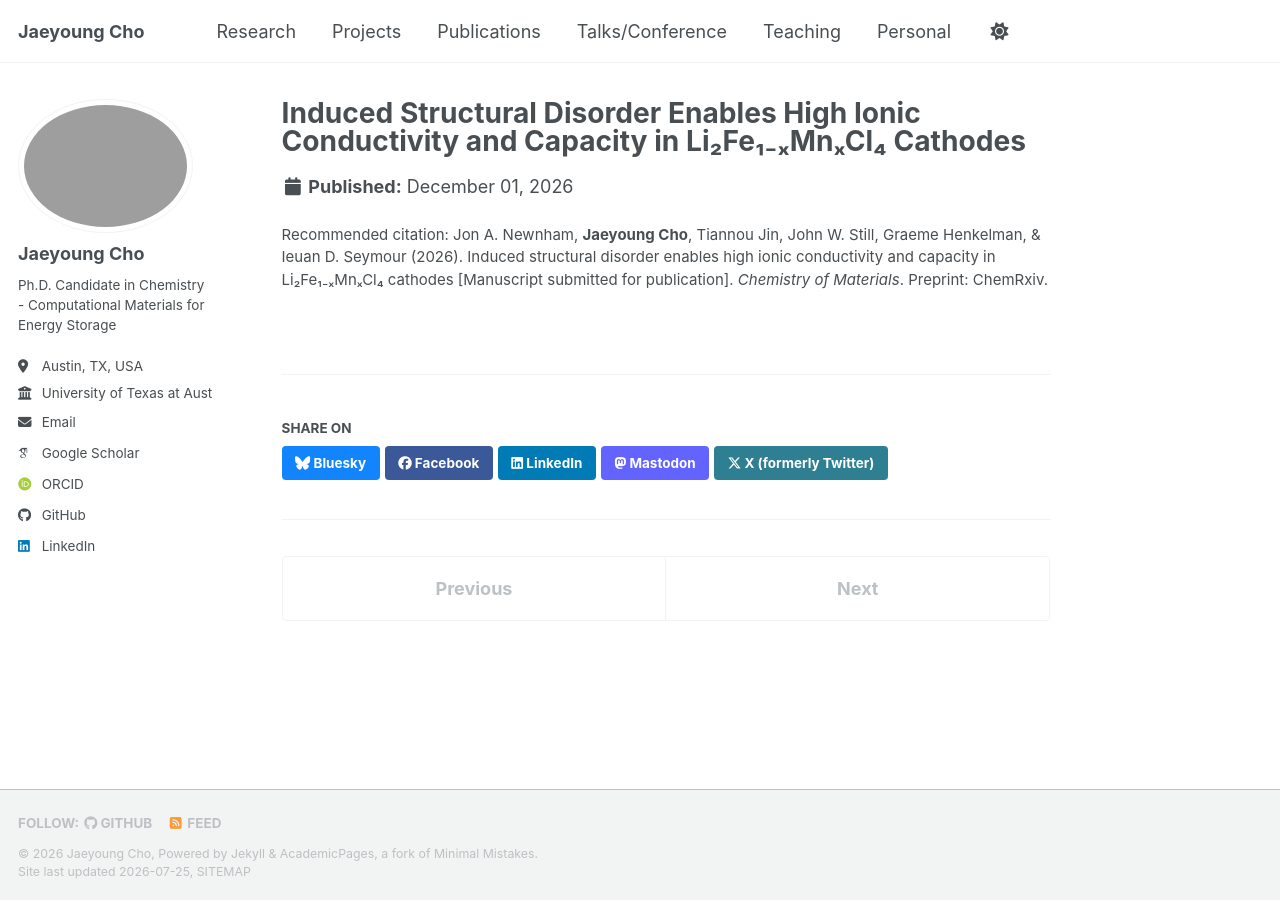
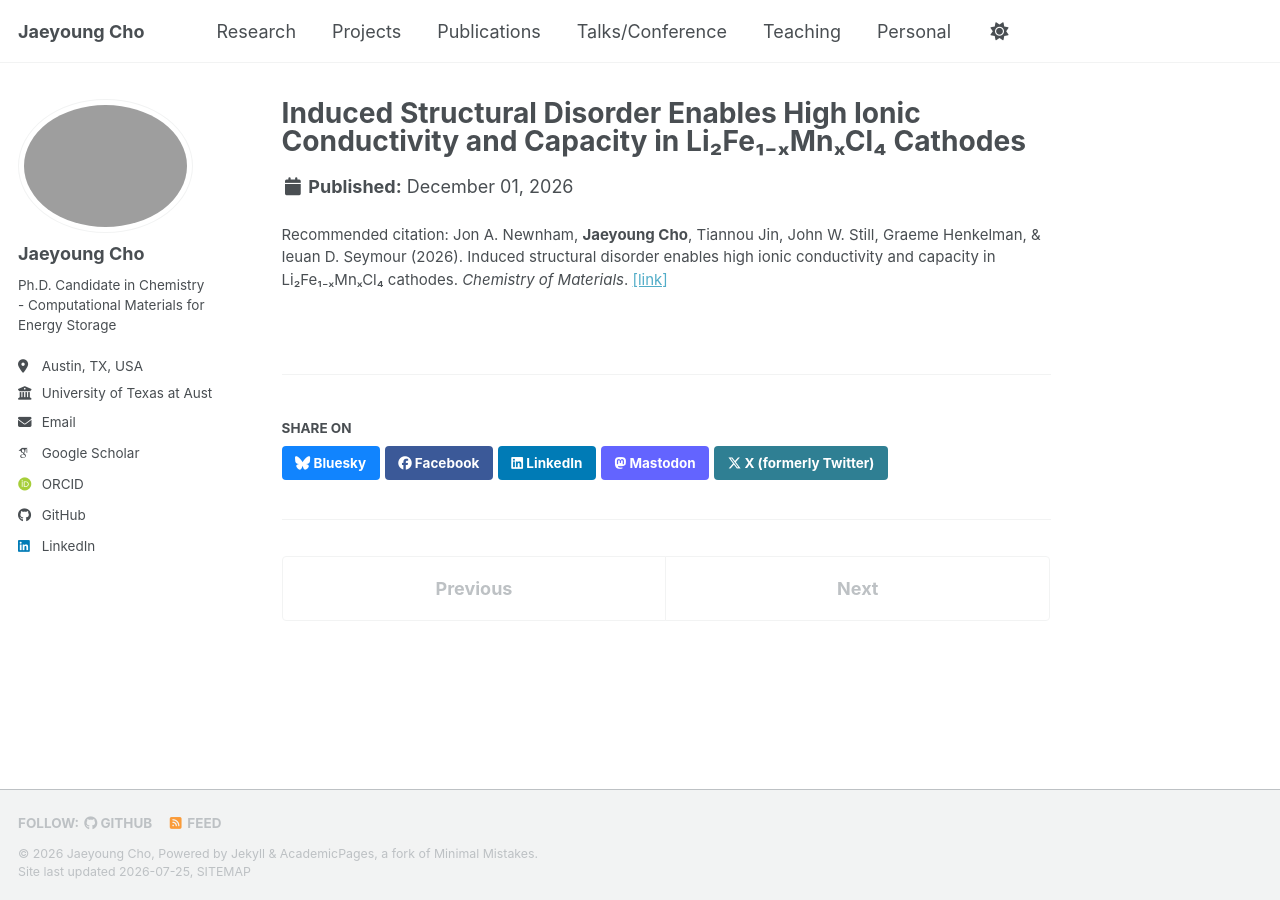
Before and after one commit to jycho5758/jycho5758.github.io, a Jekyll site: the page built from _publications/2026-06-15-li2femncl4-disorder-cathode.md, in a window 1280 px wide. Built offline with Jekyll 4.4.1, drawn with Linux system fonts in a browser that asks for light colours; some web fonts are replaced; a script bundle is joined from its source files by our own code; library files that are not in the unit come from our copies.

Commit message:
Update 2026-06-15-li2femncl4-disorder-cathode.md

```diff
--- a/_publications/2026-06-15-li2femncl4-disorder-cathode.md
+++ b/_publications/2026-06-15-li2femncl4-disorder-cathode.md
@@ -7,5 +7,5 @@ header:
   teaser: /images/publications/chemmater-li2femncl4.png
 date: 2026-12-01
 # Preprint available on ChemRxiv — add the verified DOI link in the citation below.
-citation: 'Jon A. Newnham, <b>Jaeyoung Cho</b>, Tiannou Jin, John W. Still, Graeme Henkelman, &amp; Ieuan D. Seymour (2026). Induced structural disorder enables high ionic conductivity and capacity in Li₂Fe₁₋ₓMnₓCl₄ cathodes [Manuscript submitted for publication]. <i>Chemistry of Materials</i>. Preprint: ChemRxiv.'
+citation: 'Jon A. Newnham, <b>Jaeyoung Cho</b>, Tiannou Jin, John W. Still, Graeme Henkelman, &amp; Ieuan D. Seymour (2026). Induced structural disorder enables high ionic conductivity and capacity in Li₂Fe₁₋ₓMnₓCl₄ cathodes. <i>Chemistry of Materials</i>. <a href="https://chemrxiv.org/doi/abs/10.26434/chemrxiv.15005178/v1">[link]</a>'
 ---
```
